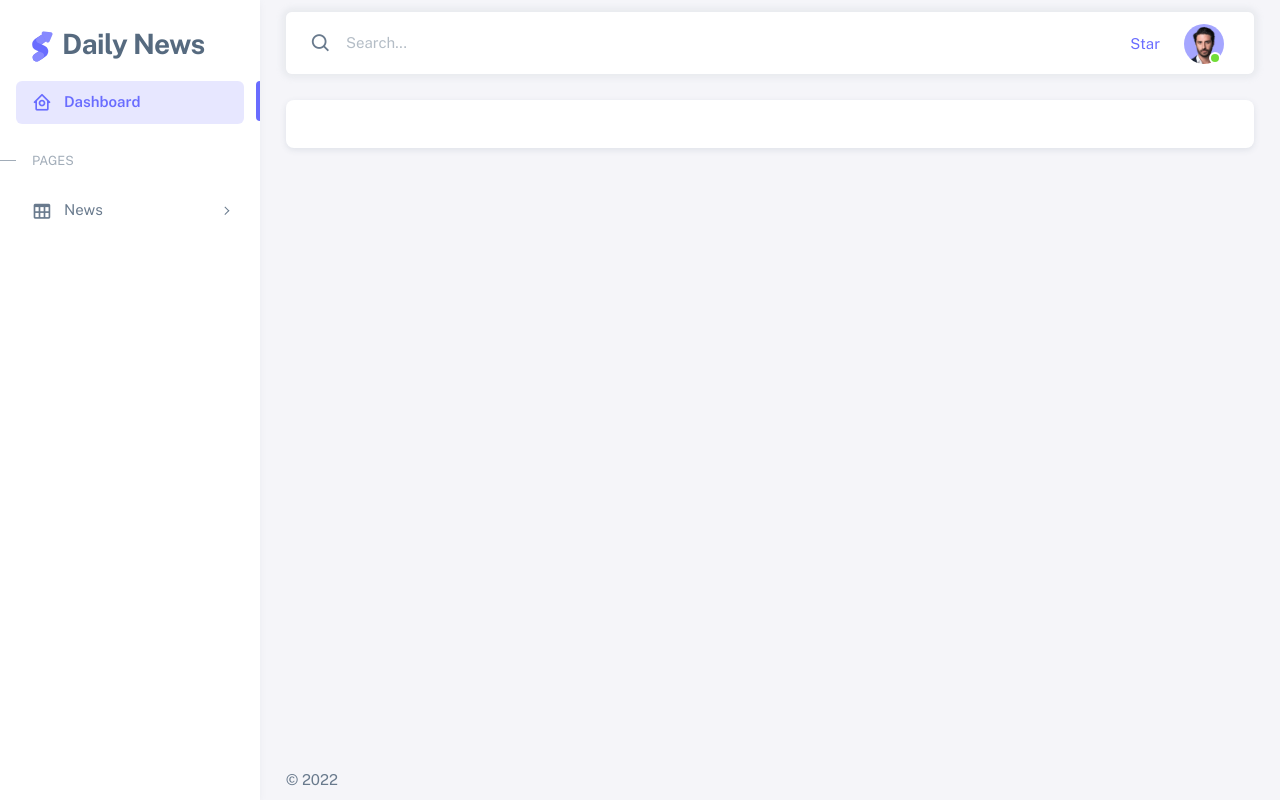
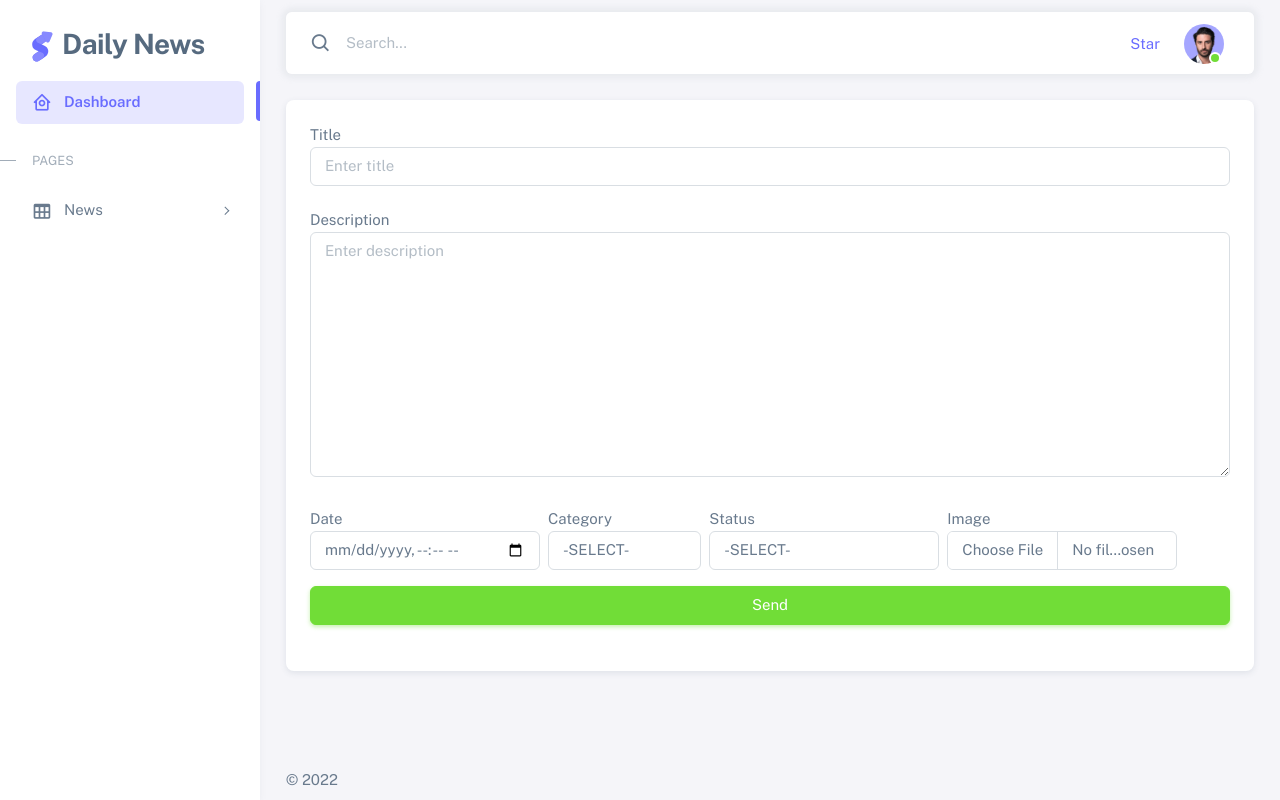
Before and after one commit to rzatalibov555/dailynews, a CodeIgniter app: page /dailynews/index.php/admincontroller/news_create in a window 1280 px wide. Run offline with CodeIgniter, Linux system fonts and the light colour scheme.

Commit message:
admin create page finish

```diff
--- a/application/views/admin/includes/leftMenu.php
+++ b/application/views/admin/includes/leftMenu.php
@@ -64,12 +64,18 @@
             </a>
 
             <ul class="menu-sub">
+
                 <li class="menu-item">
-                    <a href="layouts-without-menu.html" class="menu-link">
+                    <a href="<?php echo base_url('a_news_list'); ?>" class="menu-link">
+                        <div data-i18n="Without menu">List</div>
+                    </a>
+                </li>
+
+                <li class="menu-item">
+                    <a href="<?php echo base_url('a_news_create'); ?>" class="menu-link">
                         <div data-i18n="Without menu">Create</div>
                     </a>
                 </li>
-
 
             </ul>
         </li>
--- a/application/views/admin/news/create.php
+++ b/application/views/admin/news/create.php
@@ -1,21 +1,72 @@
 <?php $this->load->view('admin/includes/headerStyle'); ?>
 <?php $this->load->view('admin/includes/leftMenu'); ?>
 <?php $this->load->view('admin/includes/navbar'); ?>
-
+<style>
+    .fLeft {
+        float: left;
+    }
+</style>
 <div class="content-wrapper">
     <div class="container-xxl flex-grow-1 container-p-y">
         <div class="row">
             <div class="col-lg-12 mb-4 order-0">
                 <div class="card">
                     <div class="d-flex align-items-end row">
-                        <div class="col-sm-7">
+                        <div class="col-sm-12">
                             <div class="card-body">
+
+                                <!-- ------------------------------------- -->
+
+                                <form action="index.php" method="get">
+
+                                    <label for="title">Title</label>
+                                    <input name="title" type="text" id="title" class="form-control" placeholder="Enter title">
+                                    <br>
+                                    <label for="desc">Description</label>
+                                    <textarea name="description" id="desc" cols="30" rows="10" class="form-control" placeholder="Enter description"></textarea>
+                                    <br>
+
+                                    <div class="col-xs-12 col-sm-3 col-md-3 col-lg-3 fLeft mt-2 me-2">
+                                        <label for="date">Date</label>
+                                        <input type="datetime-local" name="date" class="form-control" id="date">
+                                    </div>
+
+                                    <div class="col-xs-12 col-sm-2 col-md-2 col-lg-2 fLeft mt-2 me-2">
+                                        <label for="category">Category</label>
+                                        <select name="category" id="category" class="form-control">
+                                            <option value="">-SELECT-</option>
+                                            <option value="Sport">Sport</option>
+                                            <option value="Finance">Finance</option>
+                                            <option value="Education">Education</option>
+                                            <option value="Technology">Technology</option>
+                                        </select>
+                                    </div>
+
+                                    <div class="col-xs-12 col-sm-3 col-md-3 col-lg-3 fLeft mt-2 me-2">
+                                        <label for="status">Status</label>
+                                        <select name="status" id="status" class="form-control">
+                                            <option value="">-SELECT-</option>
+                                            <option value="Active">Active</option>
+                                            <option value="Deactive">Deactive</option>
+                                        </select>
+                                    </div>
+
+                                    <div class="col-xs-12 col-sm-3 col-md-3 col-lg-3 fLeft mt-2">
+                                        <label for="img">Image</label>
+                                        <input name="image" type="file" id="img" class="form-control">
+                                    </div>
+
+                                    <div class="col-xs-12 col-sm-12 col-md-12 col-lg-12 fLeft mt-3 d-grid">
+                                        <button type="submit" class="btn btn-success btn-block">Send</button>
+                                        <br>
+                                        <br>
+                                    </div>
+
+                                </form>
 
 
 
-
-
-
+                                <!-- ------------------------------------- -->
 
                             </div>
                         </div>
```
Also changed, not shown: application/views/admin/news/list.php (+7 -4 lines).
